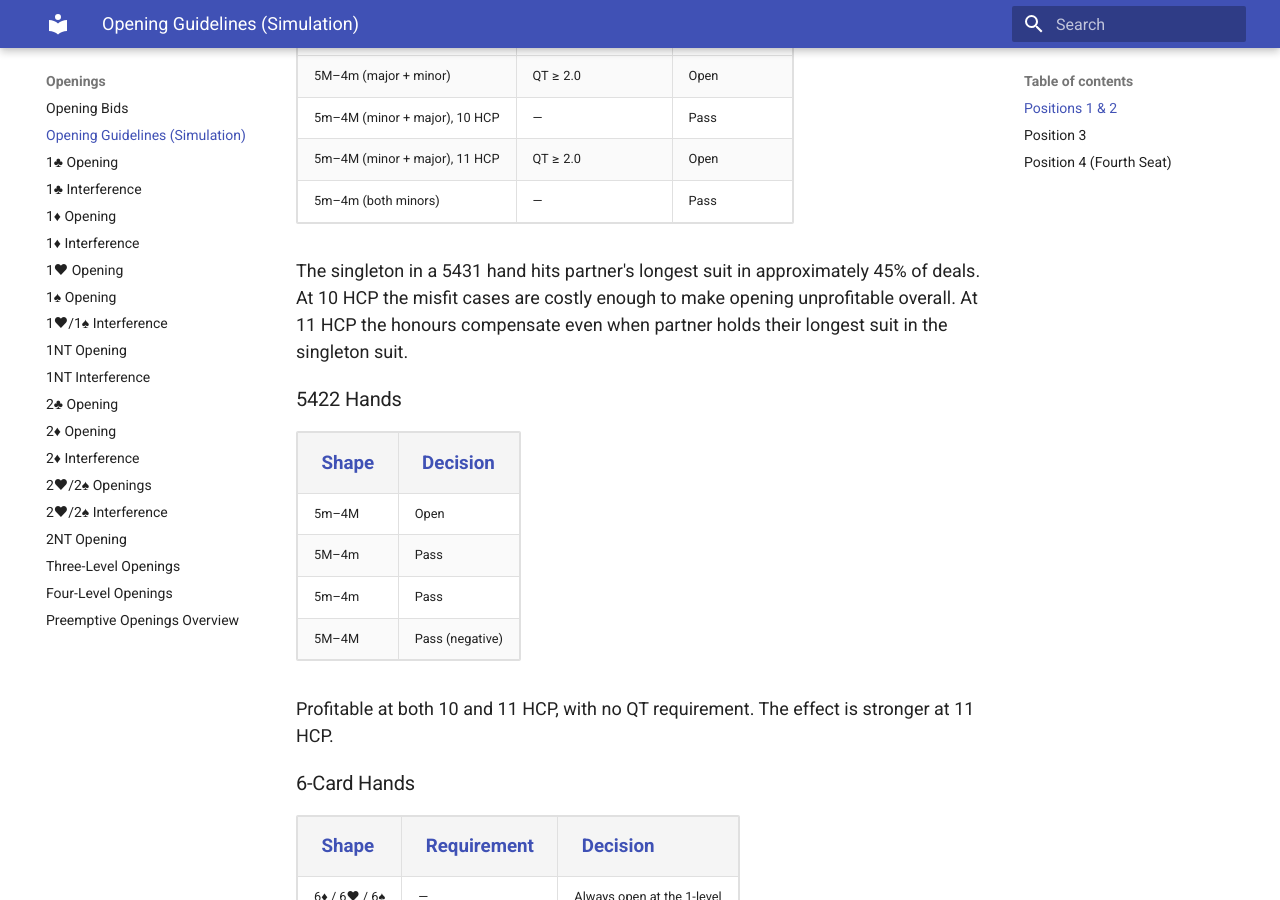
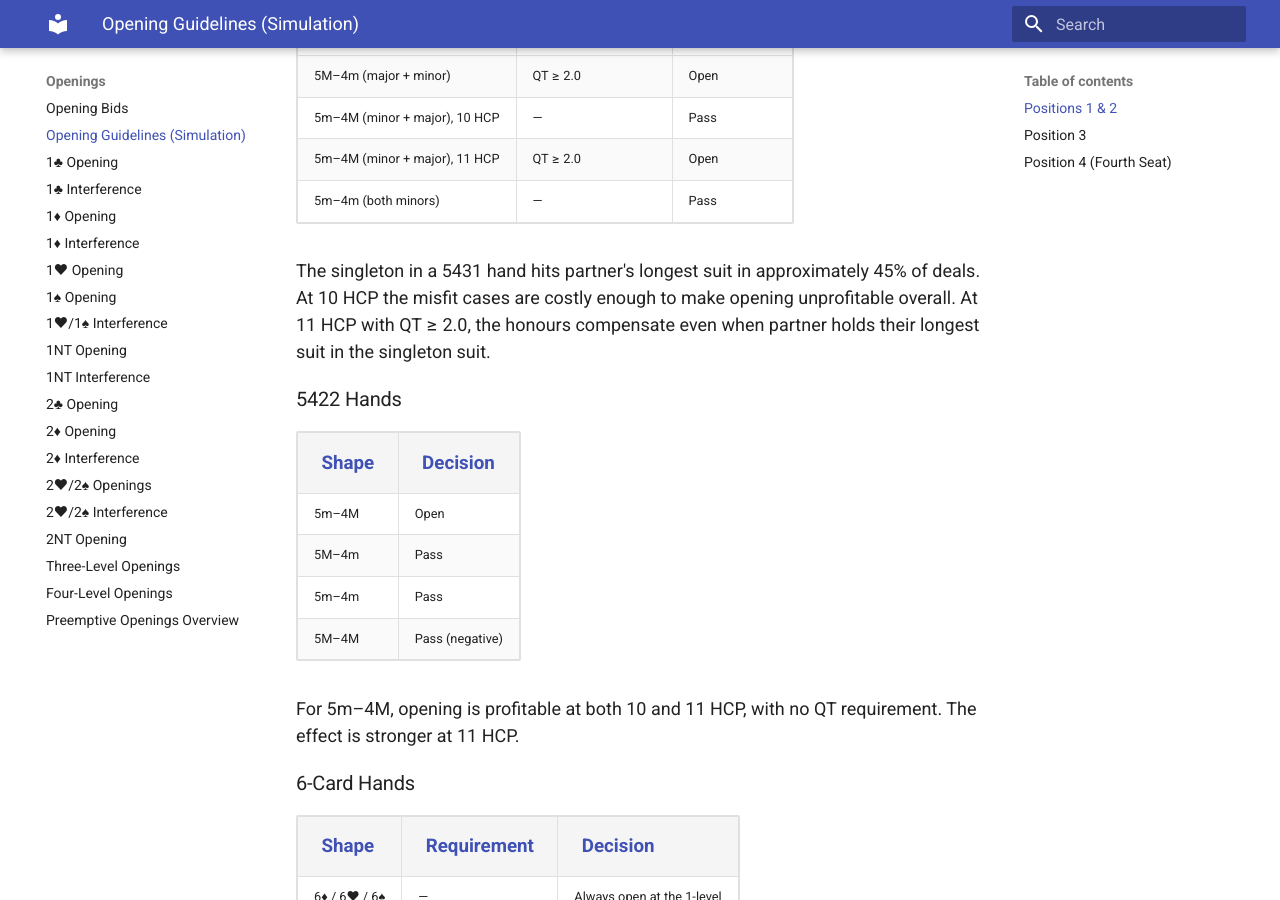
Before and after one commit to glindstrom/polish-club-notes, an MkDocs documentation site: the page built from docs/openings/simulation-opening-guidelines.md, in a window 1280 px wide and 900 px high, scrolled down 1417 px. Built offline with MkDocs 1.6.1 and Material for MkDocs 9.7.7, drawn with Linux system fonts in a browser that asks for light colours.

Commit message:
fix(openings): clarify QT condition in prose and add missing subject (v1.4.18)
- Add 'with QT ≥ 2.0' to 11 HCP 5m–4M prose to match table requirement
- Add explicit subject 'For 5m–4M' to 5422 profitability sentence
- Add changelog entry for v1.4.18

```diff
--- a/docs/openings/simulation-opening-guidelines.md
+++ b/docs/openings/simulation-opening-guidelines.md
@@ -39,7 +39,7 @@ These rules are derived from IMP simulations and indicate when opening is profit
 | 5m–4M (minor + major), 11 HCP | QT ≥ 2.0 | Open |
 | 5m–4m (both minors) | — | Pass |
 
-The singleton in a 5431 hand hits partner's longest suit in approximately 45% of deals. At 10 HCP the misfit cases are costly enough to make opening unprofitable overall. At 11 HCP the honours compensate even when partner holds their longest suit in the singleton suit.
+The singleton in a 5431 hand hits partner's longest suit in approximately 45% of deals. At 10 HCP the misfit cases are costly enough to make opening unprofitable overall. At 11 HCP with QT ≥ 2.0, the honours compensate even when partner holds their longest suit in the singleton suit.
 
 #### 5422 Hands
 
@@ -50,7 +50,7 @@ The singleton in a 5431 hand hits partner's longest suit in approximately 45% of
 | 5m–4m | Pass |
 | 5M–4M | Pass (negative) |
 
-Profitable at both 10 and 11 HCP, with no QT requirement. The effect is stronger at 11 HCP.
+For 5m–4M, opening is profitable at both 10 and 11 HCP, with no QT requirement. The effect is stronger at 11 HCP.
 
 #### 6-Card Hands
 
```
Also changed, not shown: docs/changelog.md (+4 -0 lines).
